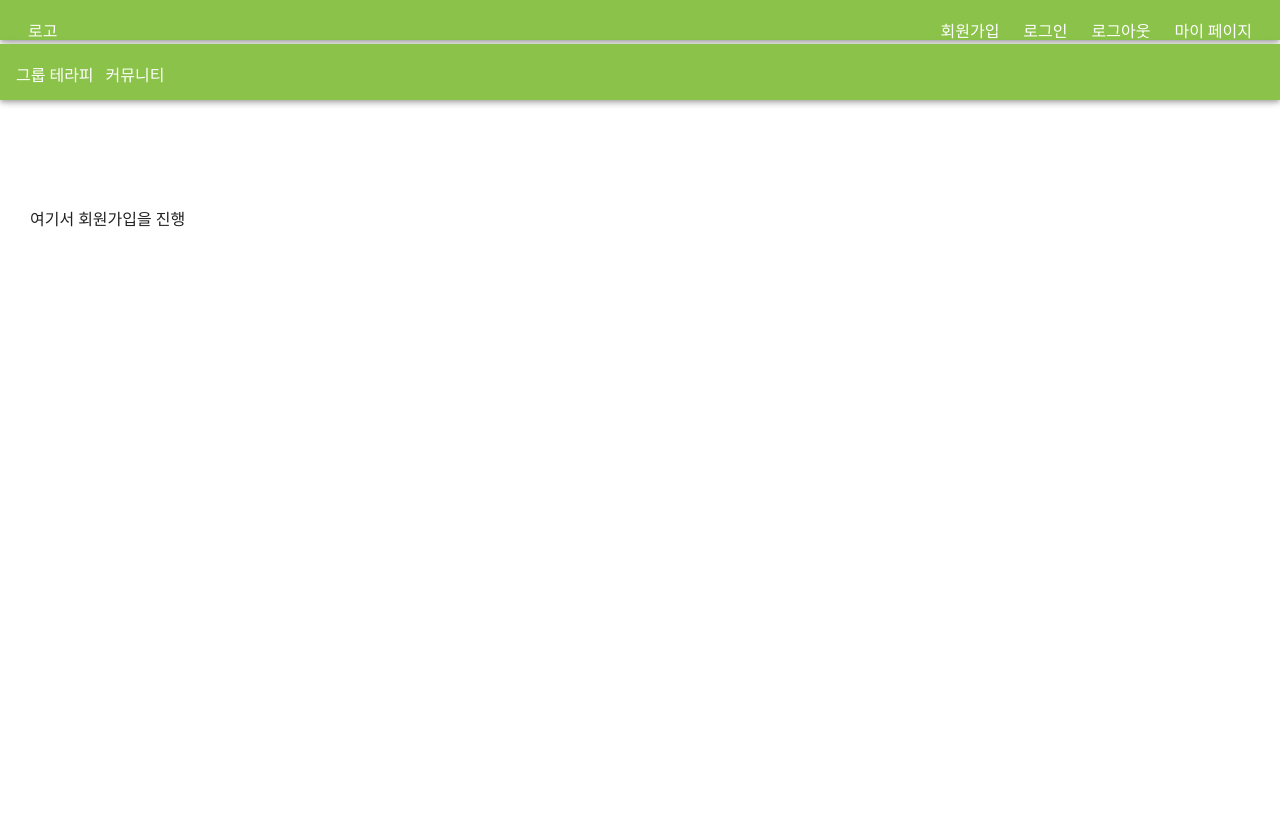
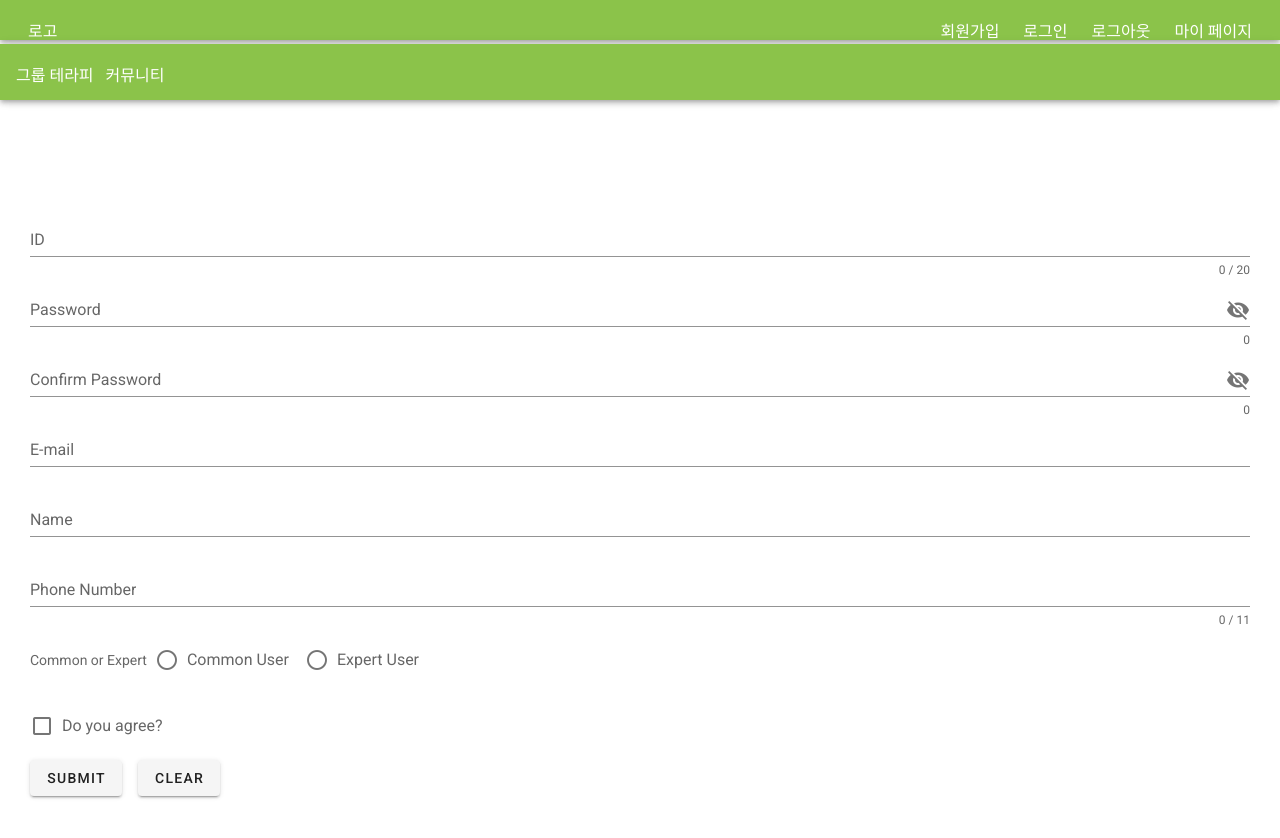
Before and after one commit to kxxhan/better-mind, a Vue app in the folder frontend/: page /signup in a window 1280 px wide. Shown: the top 838 px of the page. Before the commit the page ends 800 px from the top, so only its background shows below. Built offline with nearby package versions, Linux system fonts and the light colour scheme.

Commit message:
#S05P12B208-147 feat: 회원가입 폼 생성

```diff
--- a/frontend/src/views/Signup.vue
+++ b/frontend/src/views/Signup.vue
@@ -1,12 +1,174 @@
 <template>
-  <div id="signup">
-    여기서 회원가입을 진행
-  </div>
+  <v-form
+    ref="form"
+    v-model="valid"
+    lazy-validation
+  >
+    <!-- 아이디 -->
+    <v-text-field
+      v-model="credentials.userId"
+      :counter="20"
+      :rules="userIdRules"
+      label="ID"
+      required
+    ></v-text-field>
+
+    <!-- 패스워드 -->
+    <v-text-field
+      v-model="credentials.password"
+      :append-icon="show ? 'mdi-eye' : 'mdi-eye-off'"
+      :rules="passwordRules"
+      :type="show ? 'text' : 'password'"
+      label="Password"
+      counter
+      required
+      @click:append="show = !show"
+    ></v-text-field>
+
+    <!-- 패스워드 확인 -->
+    <v-text-field
+      v-model="confirmPassword"
+      :append-icon="show ? 'mdi-eye' : 'mdi-eye-off'"
+      :rules="confirmPasswordRules"
+      :type="show ? 'text' : 'password'"
+      label="Confirm Password"
+      counter
+      required
+      @click:append="show = !show"
+    ></v-text-field>
+
+    <!-- 이메일 -->
+    <v-text-field
+      v-model="credentials.email"
+      :rules="emailRules"
+      label="E-mail"
+      required
+    ></v-text-field>
+
+    <!-- 이름 -->
+    <v-text-field
+      v-model="credentials.name"
+      :rules="nameRules"
+      label="Name"
+      required
+    ></v-text-field>
+
+    <!-- 핸드폰 -->
+    <v-text-field
+      v-model="credentials.phone"
+      :rules="phoneRules"
+      label="Phone Number"
+      :counter="11"
+      hint="ex) 01012345678"
+      required
+    ></v-text-field>
+
+    <!-- 일반인 / 전문가  -->
+    <v-radio-group
+      label="Common or Expert"
+      v-model="credentials.role"
+      row
+      :rules="roleRules"
+      required
+    >
+      <v-radio
+        label="Common User"
+        value="User"
+      ></v-radio>
+      <v-radio
+        label="Expert User"
+        value="Expert"
+      ></v-radio>
+
+    </v-radio-group>
+
+    <!-- 주소 -->
+
+    <!--  -->
+    <v-checkbox
+      v-model="checkbox"
+      :rules="[v => !!v || 'You must agree to continue!']"
+      label="Do you agree?"
+      required
+    ></v-checkbox>
+
+    <v-btn
+      class="mr-4"
+      :disabled="!valid && checkbox"
+      @click="submit"
+    >
+      submit
+    </v-btn>
+
+    <v-btn @click="clear">
+      clear
+    </v-btn>
+  </v-form>
 </template>
 
 <script>
 export default {
-
+  name: 'Signup',
+  data: function () {
+    return {
+      valid: true,
+      show: false,
+      credentials: {
+        userId: '',
+        password: '',
+        email: '',
+        name: '',
+        phone: '',
+        role: '',
+      },
+      checkbox: false,
+      userIdRules: [
+        v => !!v || 'ID is required',
+        v => v.length >= 6 || 'ID must be over than 6 characters',
+        v => v.length <= 20 || 'ID must be less than 20 cahracters'
+      ],
+      passwordRules: [
+        v => !!v || 'Password is required',
+        v => v.length >= 8 || 'Password must be over than 8 characters',
+      ],
+      confirmPassword: '',
+      confirmPasswordRules: [
+        v => !!v || 'Password is required',
+        v => v === this.credentials.password || 'Password confirmation does not match'
+      ],
+      emailRules: [
+        v => !!v || 'E-mail is required',
+        v => /.+@.+\..+/.test(v) || 'E-mail must be valid',
+      ],
+      nameRules: [
+        v => !!v || 'Name is required',
+      ],
+      phoneRules: [
+        v => !!v || 'Phone Number is required',
+        v => v.length >= 10 || 'Phone Number must be over than 10 characters',
+        v => v.length <= 11 || 'Phone Number must be less than 11 characters'
+      ],
+      roleRules: [
+        v => !!v || 'You must choose one to continue'
+      ]
+    }
+  },
+  methods: {
+    submit: function () {
+      if (this.$refs.form.validate()) {
+        console.log(this.credentials)
+      }
+    },
+    clear: function () {
+      this.credentials.userId = ''
+      this.credentials.password = ''
+      this.confirmPassword = ''
+      this.credentials.email = ''
+      this.credentials.name = ''
+      this.credentials.phone = ''
+      this.credentials.role = ''
+    }
+  }
 }
 </script>
 
```
